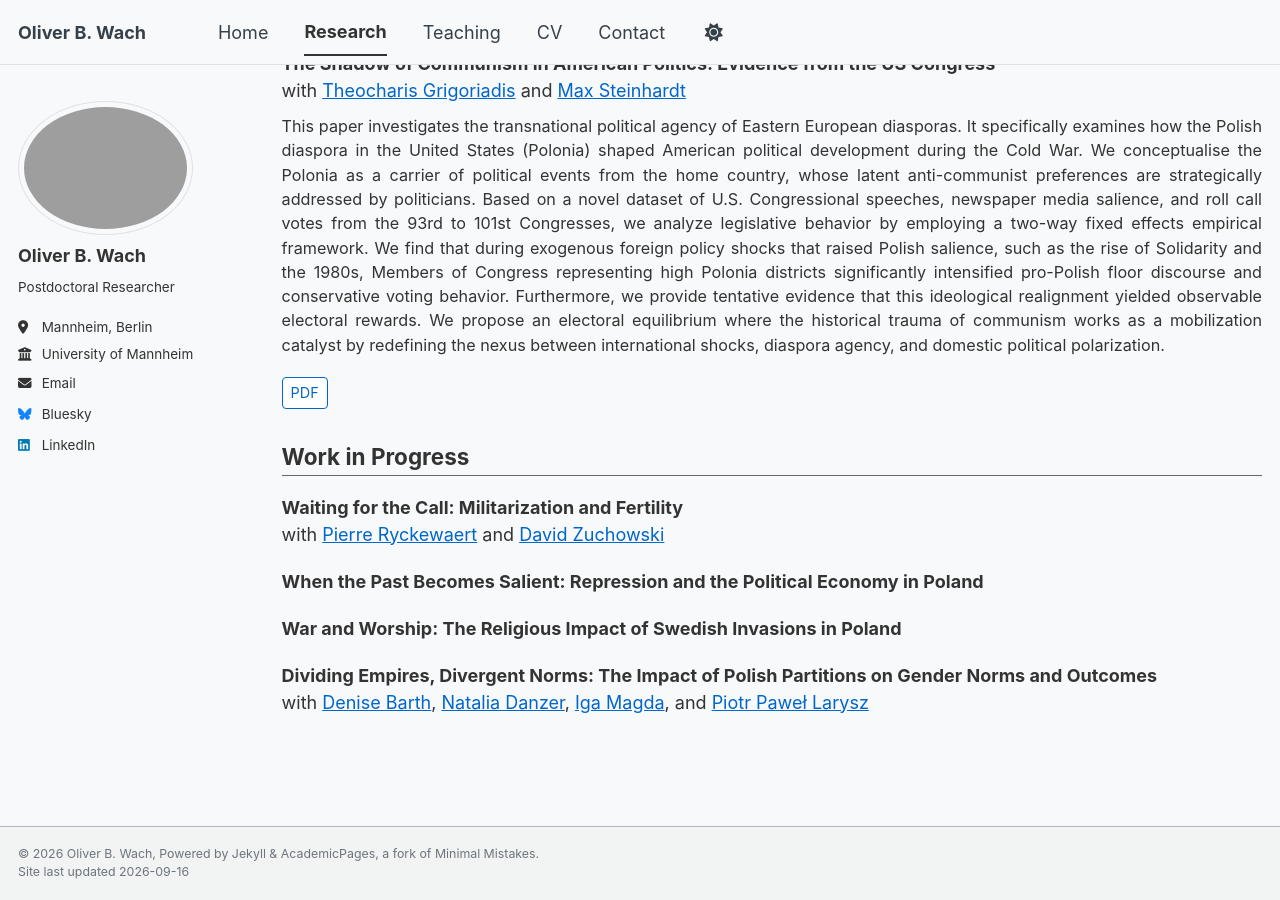
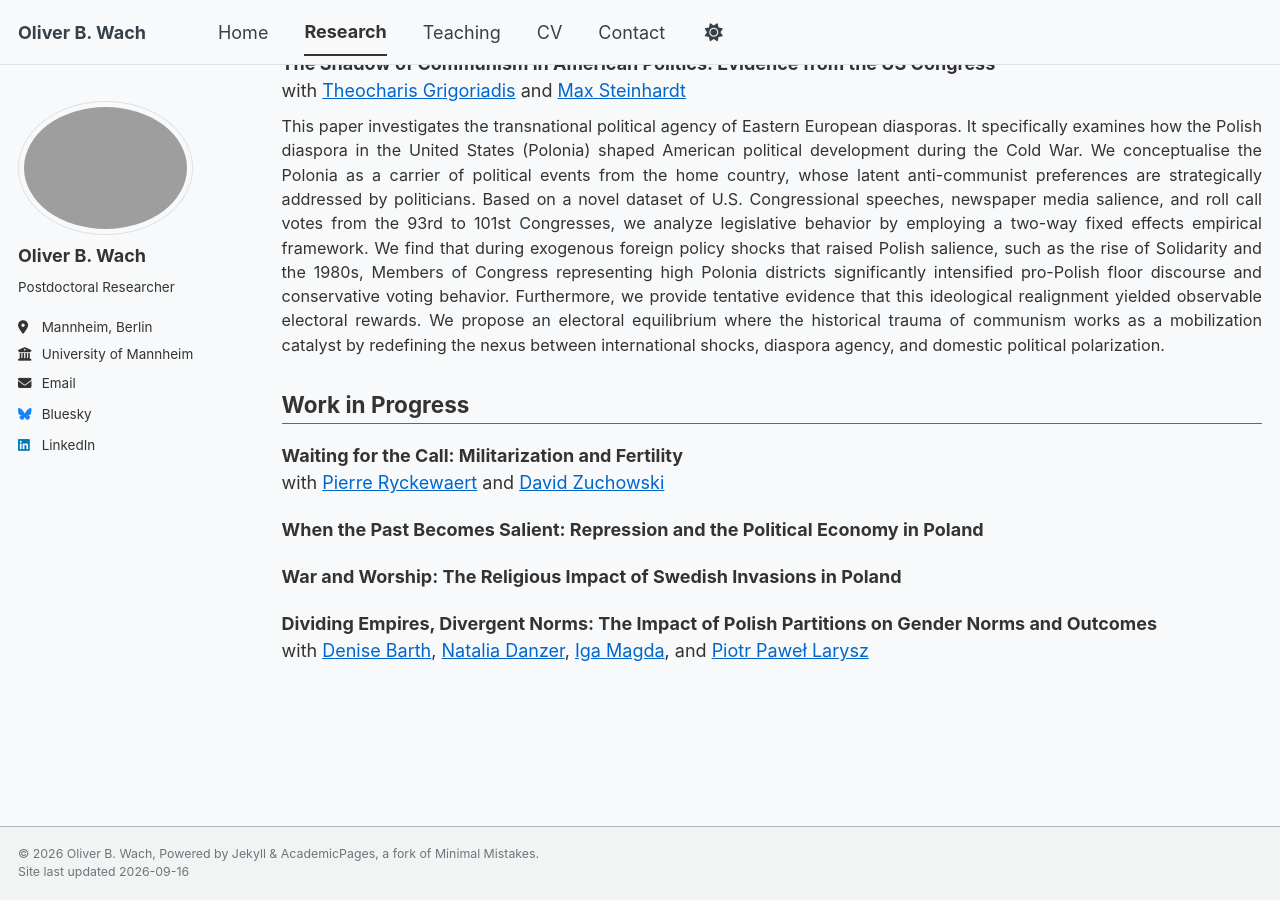
Before and after one commit to oliverwach/oliverwach.github.io, a Jekyll site: the page built from _pages/publications.html, in a window 1280 px wide and 900 px high, scrolled down 550 px. Built offline with Jekyll 4.4.1, drawn with Linux system fonts in a browser that asks for light colours; a style sheet for code colours, icons or effects is not loaded.

Commit message:
Update publications.html

```diff
--- a/_pages/publications.html
+++ b/_pages/publications.html
@@ -32,9 +32,6 @@ author_profile: true
       <p style="text-align: justify; font-size: 0.9em; margin: 5px 0 0 0;">
         This paper investigates the transnational political agency of Eastern European diasporas. It specifically examines how the Polish diaspora in the United States (Polonia) shaped American political development during the Cold War. We conceptualise the Polonia as a carrier of political events from the home country, whose latent anti-communist preferences are strategically addressed by politicians. Based on a novel dataset of U.S. Congressional speeches, newspaper media salience, and roll call votes from the 93rd to 101st Congresses, we analyze legislative behavior by employing a two-way fixed effects empirical framework. We find that during exogenous foreign policy shocks that raised Polish salience, such as the rise of Solidarity and the 1980s, Members of Congress representing high Polonia districts significantly intensified pro-Polish floor discourse and conservative voting behavior. Furthermore, we provide tentative evidence that this ideological realignment yielded observable electoral rewards. We propose an electoral equilibrium where the historical trauma of communism works as a mobilization catalyst by redefining the nexus between international shocks, diaspora agency, and domestic political polarization.
       </p>
-    </div>
-    <a href="/files/papers/Paper_Wach_Shadow_Communism.pdf" style="display: inline-block; border: 1px solid #0066cc; background-color: white; color: #0066cc; padding: 4px 8px; font-size: 0.8em; text-decoration: none; border-radius: 4px; margin-top: 10px; font-weight: normal;">PDF</a>
-  </li>
 </ul>
 
 <h2 style="border-bottom: 1px solid #666; padding-bottom: 5px; margin-top: 34px;">Work in Progress</h2>
```
